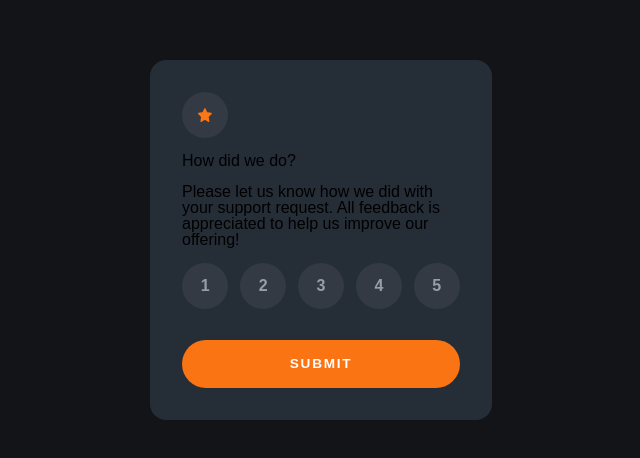
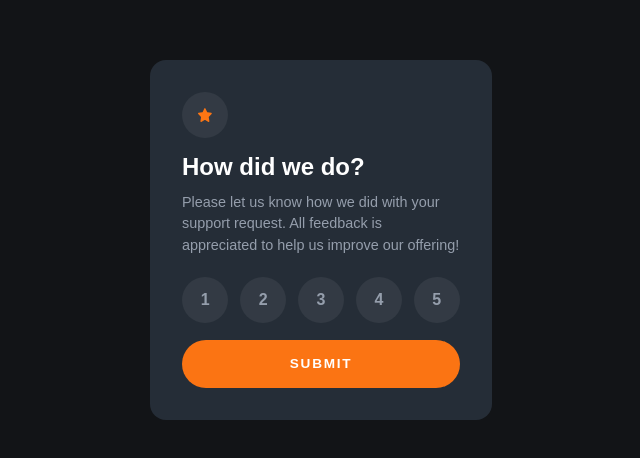
Before and after one commit to zeyd-inik/interactive-rating-component-main, a Vue app: page / in a window 1280 px wide. Shown: the part 160-618 px from the top of the page, without its empty margins (319-959 px from the left). Built offline with nearby package versions, Linux system fonts and the light colour scheme.

Commit message:
update app.vue styles

```diff
--- a/src/App.vue
+++ b/src/App.vue
@@ -4,4 +4,19 @@
     <RouterView />
 </template>
 
-<style></style>
+<style>
+.title {
+    font-size: 1.5rem;
+    font-weight: 700;
+    color: white;
+    margin: 1rem 0;
+}
+.text {
+    font-size: 0.9rem;
+    font-weight: 400;
+    color: var(--white);
+    line-height: 1.5;
+    transform: translateY(-20px);
+    margin-top: 1rem;
+}
+</style>
```
